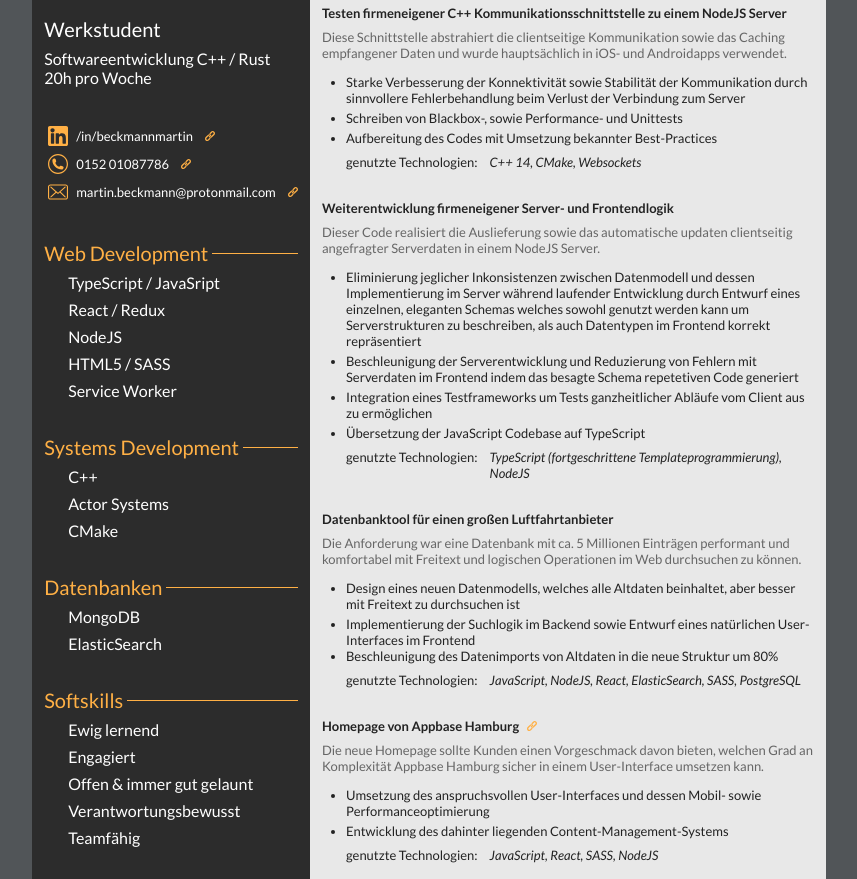
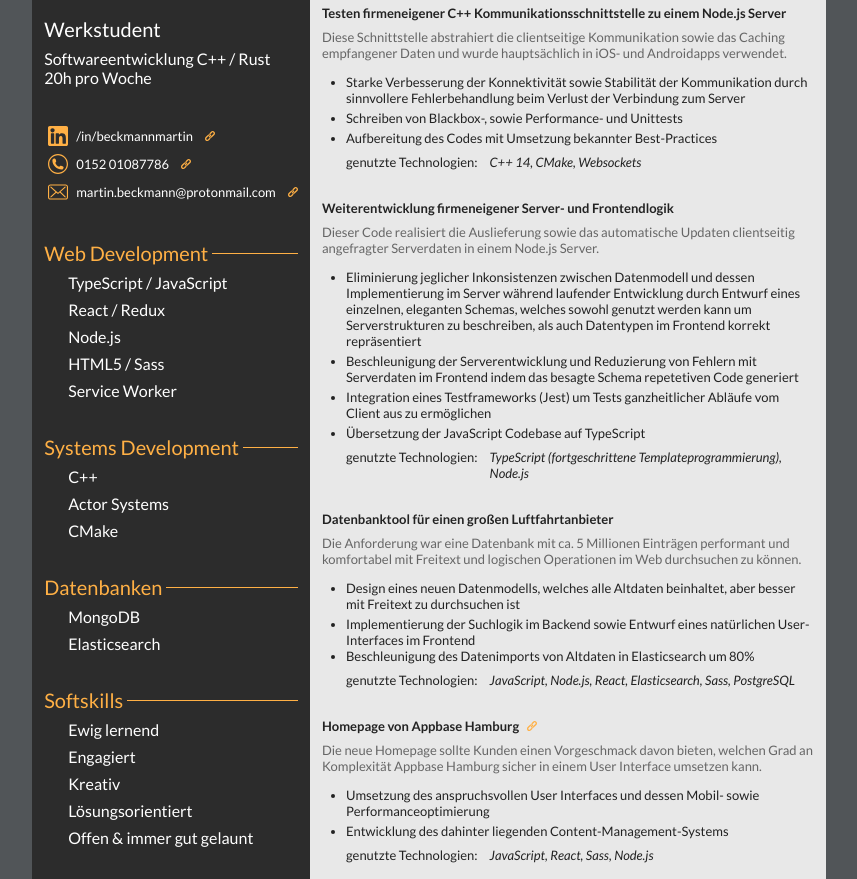
Before and after one commit to MartinquaXD/cv, a website: page src/index.html in a window 1280 px wide. Shown: the part 44-923 px from the top of the page, without its empty margins (211-1068 px from the left). Drawn offline with Linux system fonts and the light colour scheme.

Commit message:
some more wording

```diff
--- a/src/index.html
+++ b/src/index.html
@@ -34,10 +34,10 @@
                 <div class="headerContent">Web Development</div>
                 <div class="headerLine"></div>
             </div>
-            <div class="entryText">TypeScript / JavaSript</div>
+            <div class="entryText">TypeScript / JavaScript</div>
             <div class="entryText">React / Redux</div>
-            <div class="entryText">NodeJS</div>
-            <div class="entryText">HTML5 / SASS</div>
+            <div class="entryText">Node.js</div>
+            <div class="entryText">HTML5 / Sass</div>
             <div class="entryText">Service Worker</div>
         </div>
         <div class="columnSegment">
@@ -55,7 +55,7 @@
                 <div class="headerLine"></div>
             </div>
             <div class="entryText">MongoDB</div>
-            <div class="entryText">ElasticSearch</div>
+            <div class="entryText">Elasticsearch</div>
         </div>
         <div class="columnSegment">
             <div class="header">
@@ -64,20 +64,20 @@
             </div>
             <div class="entryText">Ewig lernend</div>
             <div class="entryText">Engagiert</div>
+            <div class="entryText">Kreativ</div>
+            <div class="entryText">Lösungsorientiert</div>
             <div class="entryText">Offen & immer gut gelaunt</div>
-            <div class="entryText">Verantwortungsbewusst</div>
-            <div class="entryText">Teamfähig</div>
         </div>
         <div class="columnSegment">
             <div class="header">
                 <div class="headerContent">Sonstiges</div>
                 <div class="headerLine"></div>
             </div>
+            <div class="entryText">Englischkenntnisse</div>
             <div class="entryText">Git</div>
             <div class="entryText">Jira / Kanban</div>
-            <div class="entryText">Englischkenntnisse</div>
+            <div class="entryText">Interessiert an Performance</div>
             <div class="entryText">Jetbrains IDEs</div>
-            <div class="entryText">Interessiert an Performance</div>
         </div>
     </div>
     <div class="letterColumn">
@@ -86,11 +86,12 @@
                 <span class="highlight">Umg</span><span>esetzte Projekte</span>
             </div>
             <div class="letterSegmentEntry">
-                <div class="segmentTitle">Testen firmeneigener C++ Kommunikationsschnittstelle zu einem NodeJS Server</div>
+                <div class="segmentTitle">Testen firmeneigener C++ Kommunikationsschnittstelle zu einem Node.js Server</div>
                 <div class="segmentDescription">Diese Schnittstelle abstrahiert die clientseitige Kommunikation sowie
                     das Caching empfangener Daten und wurde hauptsächlich in iOS- und Androidapps verwendet.
                 </div>
                 <ul class="segmentBulletPoints">
+                    <!--TODO wording-->
                     <li class="bulletPoint">Starke Verbesserung der Konnektivität sowie Stabilität der Kommunikation
                         durch sinnvollere Fehlerbehandlung beim Verlust der Verbindung zum Server
                     </li>
@@ -105,13 +106,13 @@
             <div class="letterSegmentEntry">
                 <div class="segmentTitle">Weiterentwicklung firmeneigener Server- und Frontendlogik</div>
                 <div class="segmentDescription">Dieser Code realisiert die Auslieferung sowie das automatische
-                    updaten clientseitig angefragter Serverdaten in einem NodeJS Server.
+                    Updaten clientseitig angefragter Serverdaten in einem Node.js Server.
                 </div>
                 <ul class="segmentBulletPoints">
                     <li class="bulletPoint">
                         Eliminierung jeglicher Inkonsistenzen zwischen Datenmodell und dessen
                         Implementierung im Server während laufender Entwicklung durch Entwurf eines einzelnen,
-                        eleganten Schemas welches sowohl genutzt werden kann um Serverstrukturen zu beschreiben, als
+                        eleganten Schemas, welches sowohl genutzt werden kann um Serverstrukturen zu beschreiben, als
                         auch Datentypen im Frontend korrekt repräsentiert
                     </li>
                     <li class="bulletPoint">
@@ -119,13 +120,13 @@
                         indem das besagte Schema repetetiven Code generiert
                     </li>
                     <li class="bulletPoint">
-                        Integration eines Testframeworks um Tests ganzheitlicher Abläufe vom Client aus zu ermöglichen
+                        Integration eines Testframeworks (Jest) um Tests ganzheitlicher Abläufe vom Client aus zu ermöglichen
                     </li>
                     <li class="bulletPoint">Übersetzung der JavaScript Codebase auf TypeScript</li>
                 </ul>
                 <div class="usedTechnologies">
                     <div class="techTitle">genutzte Technologien:</div>
-                    <div class="technologies">TypeScript (fortgeschrittene Templateprogrammierung), NodeJS</div>
+                    <div class="technologies">TypeScript (fortgeschrittene Templateprogrammierung), Node.js</div>
                 </div>
             </div>
             <div class="letterSegmentEntry">
@@ -141,12 +142,12 @@
                         Frontend
                     </li>
                     <li class="bulletPoint">
-                        Beschleunigung des Datenimports von Altdaten in die neue Struktur um 80%
+                        Beschleunigung des Datenimports von Altdaten in Elasticsearch um 80%
                     </li>
                 </ul>
                 <div class="usedTechnologies">
                     <div class="techTitle">genutzte Technologien:</div>
-                    <div class="technologies">JavaScript, NodeJS, React, ElasticSearch, SASS, PostgreSQL</div>
+                    <div class="technologies">JavaScript, Node.js, React, Elasticsearch, Sass, PostgreSQL</div>
                 </div>
             </div>
             <div class="letterSegmentEntry">
@@ -155,11 +156,11 @@
                     <div class="link"></div>
                 </a>
                 <div class="segmentDescription">Die neue Homepage sollte Kunden einen Vorgeschmack davon bieten, welchen
-                    Grad an Komplexität Appbase Hamburg sicher in einem User-Interface umsetzen kann.
+                    Grad an Komplexität Appbase Hamburg sicher in einem User Interface umsetzen kann.
                 </div>
                 <ul class="segmentBulletPoints">
                     <li class="bulletPoint">
-                        Umsetzung des anspruchsvollen User-Interfaces und dessen Mobil- sowie Performanceoptimierung
+                        Umsetzung des anspruchsvollen User Interfaces und dessen Mobil- sowie Performanceoptimierung
                     </li>
                     <li class="bulletPoint">
                         Entwicklung des dahinter liegenden Content-Management-Systems
@@ -167,7 +168,7 @@
                 </ul>
                 <div class="usedTechnologies">
                     <div class="techTitle">genutzte Technologien:</div>
-                    <div class="technologies">JavaScript, React, SASS, NodeJS</div>
+                    <div class="technologies">JavaScript, React, Sass, Node.js</div>
                 </div>
             </div>
         </div>
@@ -182,7 +183,7 @@
             </div>
             <div class="letterSegmentEntry">
                 <ul class="segmentBulletPoints">
-                    <li class="bulletPoint">Fokus liegt auf Embedded Development mit C/C++</li>
+                    <li class="bulletPoint">Fokus liegt auf embedded systems development mit C/C++</li>
                 </ul>
             </div>
             <div class="titleBar">
```
